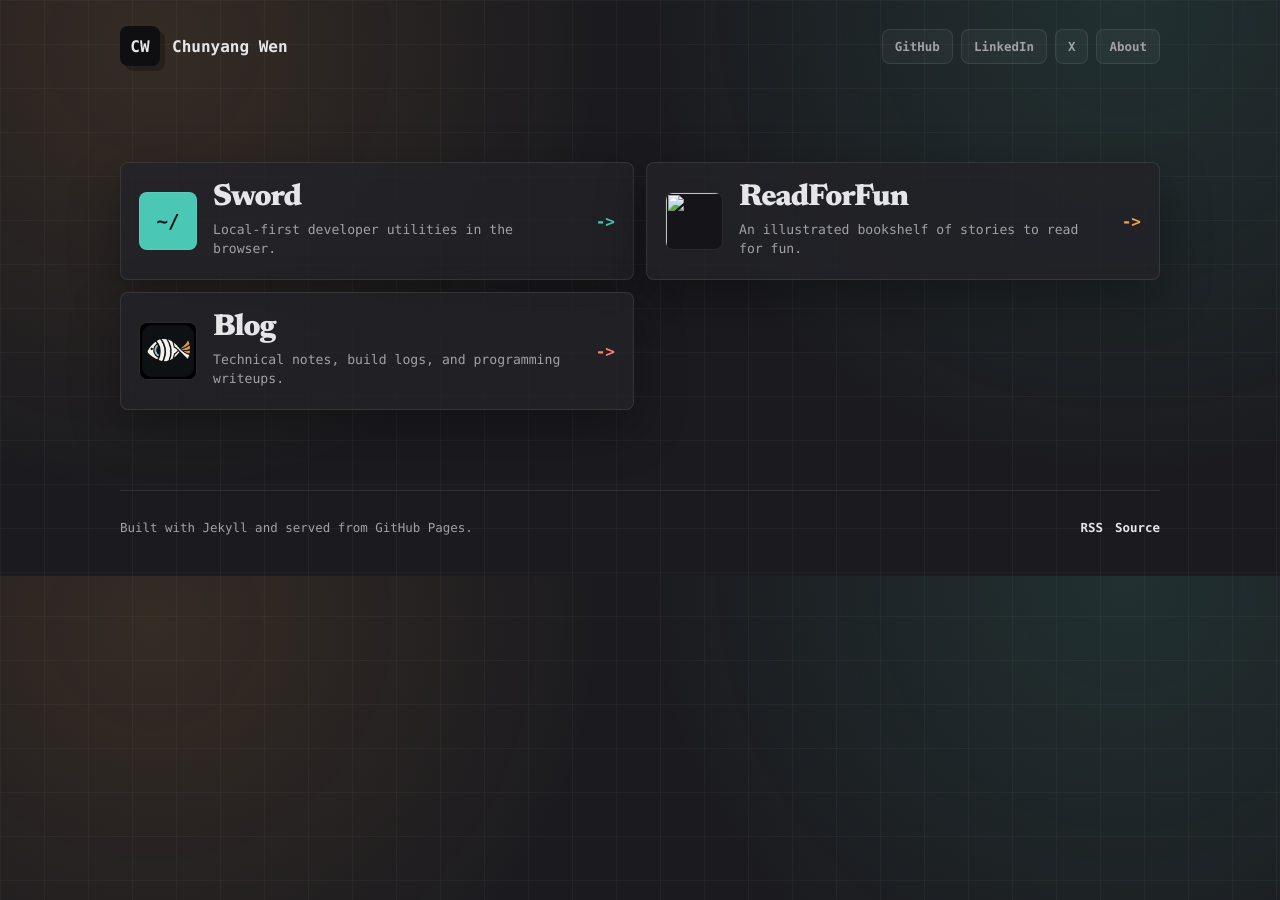
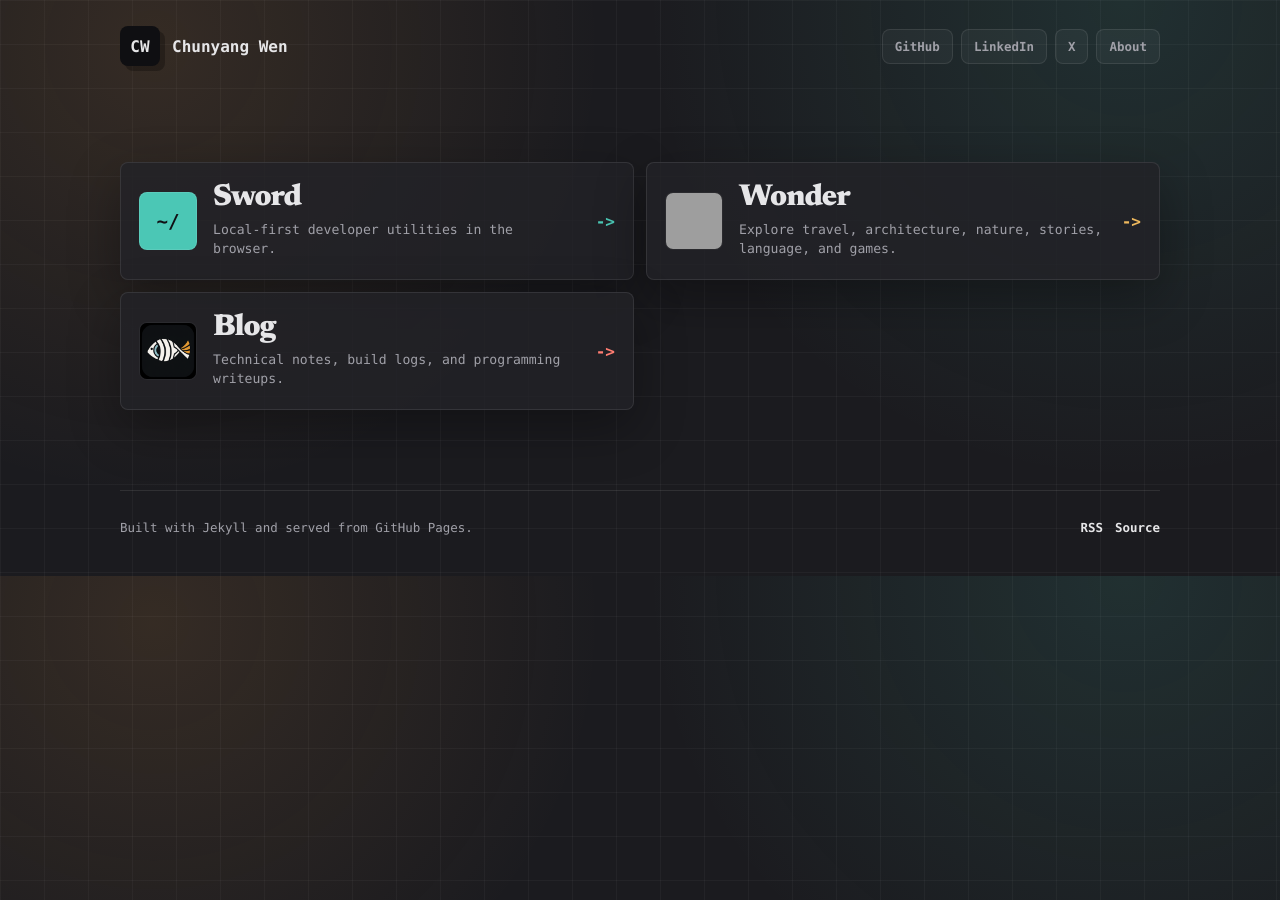
Before and after one commit to chunyang-wen/chunyang-wen.github.io, a Jekyll site: the page built from index.html, in a window 1280 px wide. Built offline with Jekyll 4.4.1, drawn with Linux system fonts in a browser that asks for light colours; some web fonts are replaced; grey boxes are pictures that could not be loaded.

Commit message:
Update homepage link to Wonder

```diff
--- a/index.html
+++ b/index.html
@@ -220,8 +220,8 @@
         --accent: var(--green);
       }
 
-      .readforfun {
-        --accent: var(--orange);
+      .wonder {
+        --accent: #edb85d;
       }
 
       .blog {
@@ -352,11 +352,11 @@
               <span class="arrow">-></span>
             </a>
 
-            <a class="link-card readforfun" href="/ReadForFun/">
-              <img src="/ReadForFun/favicon.png" alt="">
+            <a class="link-card wonder" href="/wonder/">
+              <img src="https://readforfun-img.chunyangwen.com/brand/wonder/20261019/fb9ba6f31b24/logo.svg" alt="" width="58" height="58">
               <span>
-                <h3>ReadForFun</h3>
-                <p>An illustrated bookshelf of stories to read for fun.</p>
+                <h3>Wonder</h3>
+                <p>Explore travel, architecture, nature, stories, language, and games.</p>
               </span>
               <span class="arrow">-></span>
             </a>
```
